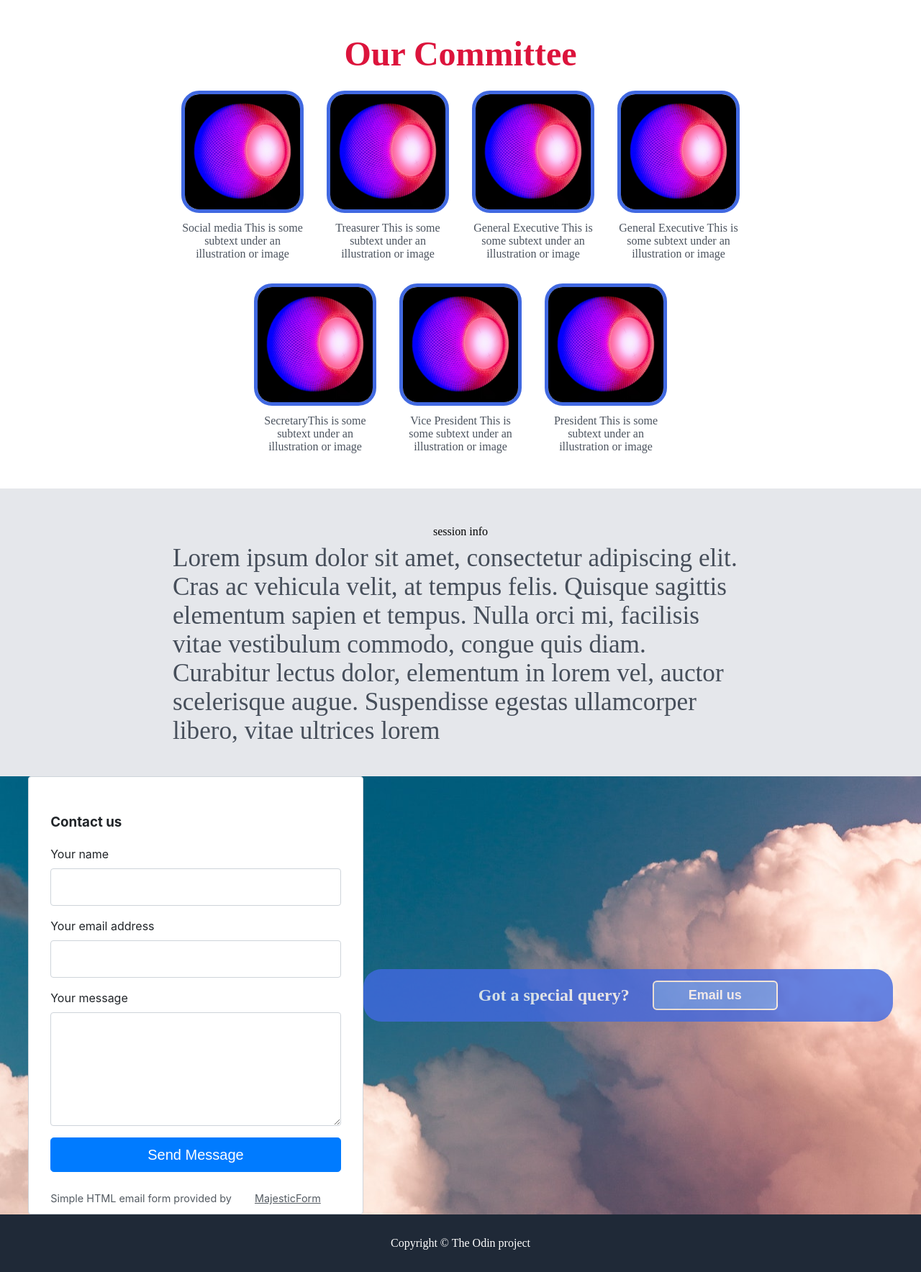
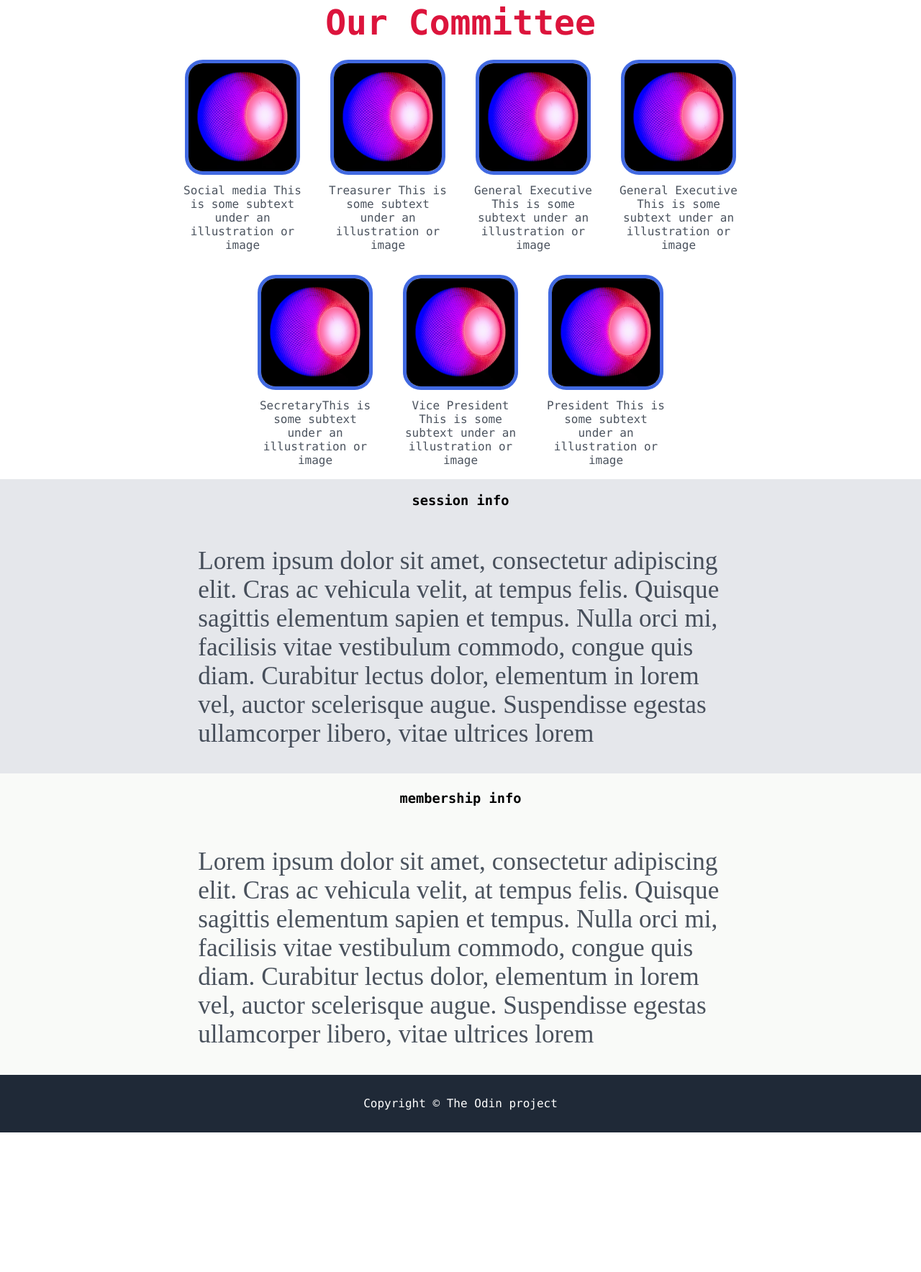
Before and after one commit to plantleafboy/UC-badminton-website, a plain HTML site: page index.html in a window 1280 px wide. Shown: the part 750-2518 px from the top of the page at 72% size. After the commit the page ends 2324 px from the top, so only its background shows below. Drawn offline with Linux system fonts and the light colour scheme.

Commit message:
add links to faq and membership info section, finish when adding infopic. Also added padding and hover effect

```diff
--- a/index.html
+++ b/index.html
@@ -15,21 +15,22 @@
     <meta http-equiv="X-UA-Compatible" content="IE=edge">
     <meta name="viewport" content="width=device-width, initial-scale=1.0">
     <title>UC Badminton Club</title>
-    <link href="contact-form.css" rel="stylesheet">
     <link rel="stylesheet" href="style.css">
+
     <link rel="icon" href="./images/favicon.png" type="image/png ">
 </head>
 <body>
     <div class="header">
         <div class="header-title">
             <img class="logo" src="./images/header-logo-ucanbc.jpg">
-            <div class="logo-title"> UCanBC </div>
+            <div class="logo-title"> <a href="index.html"> UCanBC </a></div>
         </div>
 
         <div class="header-links">
             <a href="https://www.facebook.com/UCanBC/"><img class="logo-link" src="./images/fb-icon.svg"> </a>
             <a href="https://www.instagram.com/ucanbc/"><img class="logo-link" src="./images/ig-icon.svg"></a>
-            <a class="text-link" href="https://ucsa.org.nz/clubs/browse/"> Other clubs </a>
+            <a class="text-link" href="https://ucsa.org.nz/clubs/browse/"> Other-clubs </a>
+            <a class="text-link" href="faq.html"> FAQ! </a>
         </div>
     </div>
 
@@ -38,12 +39,16 @@
             <div class="hero-content">
                 <div class="text-container">
                     <h1 class="text-item" style="font-size: 3em; font-weight:bolder; margin: 10px 0 10px;"> Hello! </h1>
-                    <p class="text-item" style="font-size: 2em; margin: 0px; margin-bottom: 5px;"> We are the University of
+                    <p class="text-item" style="font-size: 1.5em; margin: 0px; margin-bottom: 5px;"> We are the University of
                          Canterbury Badminton Club (UcanBC)</p>
-                         <p>
-                            a social club welcoming all players. Most of us are University students however anyone is welcome to join!
+                         <p style="font-size:1.5em;">
+                            A social club welcoming all players. Most of us are University students however anyone is welcome to join!
                          </p>
-                    <button class="button hero-button"> <a href=#session-info> <span>Click to go to session info </span></a> </button>
+                    <div class="button-container">
+                        <button class="hero-button"> <a href=#session-info> <span>session info </span></a> </button>
+                        <button class="hero-button"> <a href=#membership-info> <span>membership info </span></a> </button>
+                    </div>
+
                 </div>
                 <!-- <div class="hero-image">
                     <img class="hero-img-class" src="./images/kristina-delp-mIle950upog-unsplash (1).jpg">
@@ -101,8 +106,8 @@
 
         <div class="filler-section">
             <div class="filler-container">
-                <a id="session-info">session info</a>
-                <div class="filler-quote">
+                <h3><a id="session-info">session info</a> </h3>
+                <div class="text-section">
                     Lorem ipsum dolor sit amet, consectetur adipiscing elit. Cras ac vehicula velit, at tempus felis.
                      Quisque sagittis elementum sapien et tempus. Nulla orci mi, facilisis vitae vestibulum commodo,
                       congue quis diam. Curabitur lectus dolor, elementum in lorem vel, auctor scelerisque augue.
@@ -111,60 +116,30 @@
             </div>
         </div>
 
-        <div class="action-section">
-            <div class="fcf-body">
-
-                <div id="fcf-form">
-                <h3 class="fcf-h3">Contact us</h3>
-
-                <form id="fcf-form-id" class="fcf-form-class" method="post" action="contact-form-process.php">
-
-                    <div class="fcf-form-group">
-                        <label for="Name" class="fcf-label">Your name</label>
-                        <div class="fcf-input-group">
-                            <input type="text" id="Name" name="Name" class="fcf-form-control" required>
-                        </div>
-                    </div>
-
-                    <div class="fcf-form-group">
-                        <label for="Email" class="fcf-label">Your email address</label>
-                        <div class="fcf-input-group">
-                            <input type="email" id="Email" name="Email" class="fcf-form-control" required>
-                        </div>
-                    </div>
-
-                    <div class="fcf-form-group">
-                        <label for="Message" class="fcf-label">Your message</label>
-                        <div class="fcf-input-group">
-                            <textarea id="Message" name="Message" class="fcf-form-control" rows="6" maxlength="3000" required></textarea>
-                        </div>
-                    </div>
-
-                    <div class="fcf-form-group">
-                        <button type="submit" id="fcf-button" class="fcf-btn fcf-btn-primary fcf-btn-lg fcf-btn-block">Send Message</button>
-                    </div>
-
-                    <div class="fcf-credit" id="fcf-credit">
-                    Simple HTML email form provided by <a href="https://www.majesticform.com" target="_blank">MajesticForm</a>
-                    </div>
-
-                </form>
+        <div class="filler-section" style="background-color: #F9FaF8">
+            <div class="filler-container">
+                <h3> <a id="membership-info">membership info</a> </h3>
+                <div class="text-section">
+                    Lorem ipsum dolor sit amet, consectetur adipiscing elit. Cras ac vehicula velit, at tempus felis.
+                     Quisque sagittis elementum sapien et tempus. Nulla orci mi, facilisis vitae vestibulum commodo,
+                      congue quis diam. Curabitur lectus dolor, elementum in lorem vel, auctor scelerisque augue.
+                       Suspendisse egestas ullamcorper libero, vitae ultrices lorem
                 </div>
-
             </div>
-
-
+        </div>
+        <!-- <div class="action-section">
             <div class="action-content">
                 <div class="action-text">
                     Got a special query?
                 </div>
                 <button class="button hero-button action-button"> <a href="#"><span> Email us </span></a></button>
             </div>
-        </div>
+        </div> -->
     </div>
 
     <div class="footer">
         <div class="footer-text"> Copyright <span>&#169;</span> The Odin project</div>
     </div>
+
 </body>
 </html>
--- a/style.css
+++ b/style.css
@@ -1,13 +1,45 @@
 html {
     overflow-x: hidden;
 }
+
 body {
     display: flex;
     flex-shrink: 0;
     flex-direction: column;
     margin: 0;
     overflow-x: hidden;
+    font-family: "Lucida Console", "Courier New", monospace;
 }
+
+* {
+    box-sizing: border-box;
+}
+
+a:not(button) {
+    position: relative;
+    text-decoration: none;
+    color: white;
+    padding: 5px 20px;
+  }
+
+  a:not(button)::before {
+      content: '';
+      position: absolute;
+      width: 100%;
+      height: 4px;
+      border-radius: 1px;
+      background-color: plum;
+      bottom: 0;
+      left: 0;
+      transform-origin: right;
+      transform: scaleX(0);
+      transition: transform .3s ease-in-out;
+    }
+
+  a:not(button):hover::before {
+    transform-origin: left;
+    transform: scaleX(1);
+  }
 
 /* html, body {
     display: flex;
@@ -42,7 +74,6 @@ img {
     justify-content: center;
     align-items: center;
 
-
 }
 
 .logo {
@@ -53,9 +84,10 @@ img {
 }
 
 .logo-title {
+    display: flex;
     color: #F9FaF8;
     font-size: 2.5em;
-    font-weight: bold;
+    font-weight: lighter;
     flex-shrink: 1;
 }
 
@@ -78,6 +110,7 @@ img {
 
 .logo-link {
     flex-shrink: 1;
+    font-size: 1.7em;
     min-width: 1em;
 }
 
@@ -144,6 +177,8 @@ img.hero-img-class {
 }
 
 .hero-button{
+    flex-shrink: 5;
+    max-width: 100%;
     background-color: cornflowerblue;
     border-radius: 6px;
     border-style: none;
@@ -220,6 +255,12 @@ img.box-img {
     color: black;
 }
 
+#membership-info {
+    align-self: flex-start;
+    color: black;
+    display: inline-flex;
+}
+
 .filler-section {
     order: 3;
     display: flex;
@@ -238,12 +279,13 @@ img.box-img {
     max-width: 50rem;
 }
 
-.filler-quote {
+.text-section {
     font-size: 2.2em;
     font-style: lighter;
     font-family: italic;
     color: #1F2937;
     opacity: 0.8;
+    padding: 1em;
 }
 
 .author {
@@ -314,9 +356,14 @@ img.box-img {
     font-size: 1rem;
     color: white
 }
-a {text-decoration: none; color: white; padding: 8px 28px;}
 
-.button span {
+.button-container {
+    display: flex;
+    justify-content: space-evenly;
+    align-items: center;
+}
+
+/* .button span {
     cursor: pointer;
     display: inline-block;
     position: relative;
@@ -339,7 +386,7 @@ a {text-decoration: none; color: white; padding: 8px 28px;}
   .button:hover span:after {
     opacity: 1;
     right: 0;
-  }
+  } */
 
 
   @media screen and (max-width: 881px) {
@@ -359,4 +406,11 @@ a {text-decoration: none; color: white; padding: 8px 28px;}
     justify-content: center;
     align-items: center;
   }
+  .button-container {
+    display: flex;
+    flex-direction: column;
+    justify-content: space-evenly;
+    align-items: center;
+    gap: 5px;
+}
   }
```
Also changed, not shown: faq.html (added, +59 -0 lines).
